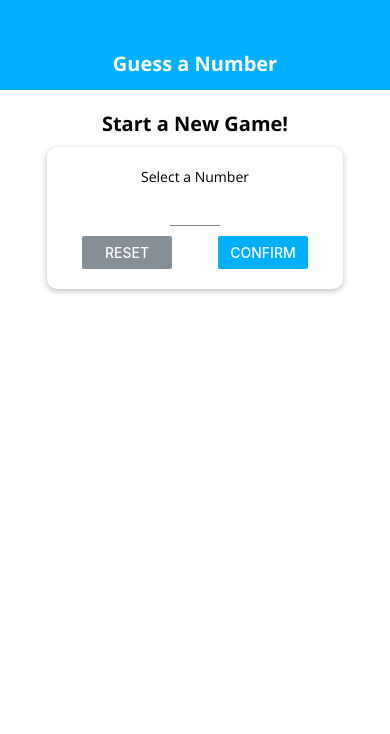
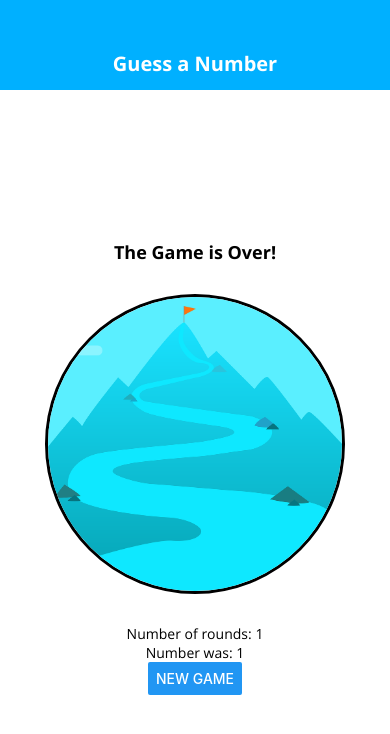
Before and after one commit to rinaldipratama/rn-guess-number, a React Native app: screen / in a window 390 px wide. Shown: the top 734 px of the page. Built offline with nearby package versions, Linux system fonts and the light colour scheme.

Commit message:
Added image and update styling images

```diff
--- a/App.js
+++ b/App.js
@@ -45,6 +45,14 @@
 
   let content = <StartGameScreen onStartGame={startGameHandler} />;
 
+  content = (
+    <GameOverScreen
+      roundsNumber={1}
+      userNumber={1}
+      onRestart={configureNewGameHandler}
+    />
+  );
+
   if (userNumber && guessRounds <= 0) {
     content = <GameScreen userChoice={userNumber} onGameOver={gameOverHandler} />;
   } else if (guessRounds > 0) {
--- a/screens/GameOverScreen.js
+++ b/screens/GameOverScreen.js
@@ -1,14 +1,24 @@
 import React from 'react';
-import { View, Text, StyleSheet, Button } from 'react-native';
+import { View, Text, StyleSheet, Button, Image } from 'react-native';
+
+import BodyText from '../components/BodyText';
+import TitleText from '../components/TitleText';
 
 const GameOverScreen = props => {
     return (
-        <View style={styles.screen}>
-            <Text>The Game is Over!</Text>
-            <Text>Number of rounds: {props.roundsNumber}</Text>
-            <Text>Number was: {props.userNumber}</Text>
-            <Button title="NEW GAME" onPress={props.onRestart} />
+      <View style={styles.screen}>
+        <TitleText>The Game is Over!</TitleText>
+        <View style={styles.imageContainer}>
+          <Image
+            source={require("../assets/img/success.png")}
+            style={styles.image}
+            resizeMode="cover"
+          />
         </View>
+        <BodyText>Number of rounds: {props.roundsNumber}</BodyText>
+        <BodyText>Number was: {props.userNumber}</BodyText>
+        <Button title="NEW GAME" onPress={props.onRestart} />
+      </View>
     );
 };
 
@@ -17,6 +27,19 @@
         flex: 1,
         justifyContent: 'center',
         alignItems: 'center'
+    },
+    imageContainer: {
+        width: 300,
+        height: 300,
+        borderRadius: 150,
+        borderWidth: 3,
+        borderColor: 'black',
+        overflow: 'hidden',
+        marginVertical: 30
+    },
+    image: {
+        width: '100%',
+        height: '100%'
     }
 });
 
```
Also changed, not shown: assets/img/success.png (added).
